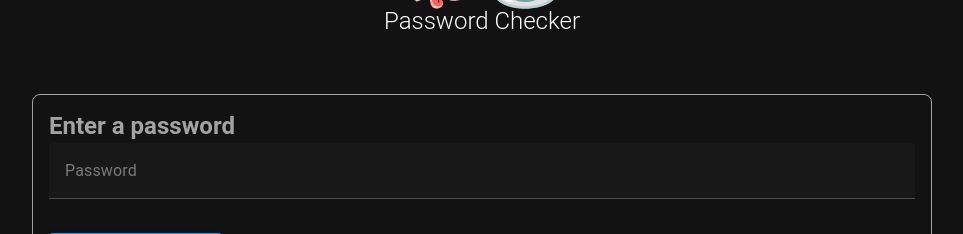
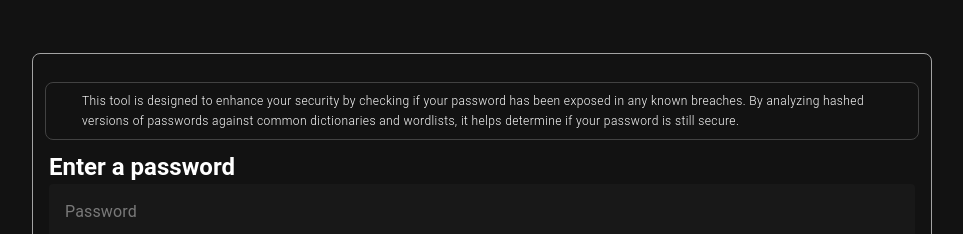
Before and after one commit to nilgaar/PassCheck, a Vue app in the folder frontend/: page / in a window 1280 px wide. Shown: the part 252-486 px from the top of the page, without its empty margins (158-1121 px from the left). Built offline with nearby package versions, Linux system fonts and the light colour scheme.

Commit message:
chore: Update password field label in HelloWorld.vue component

```diff
--- a/frontend/src/components/HelloWorld.vue
+++ b/frontend/src/components/HelloWorld.vue
@@ -11,6 +11,16 @@
       <v-row>
         <v-col cols="12">
           <v-card class="py-4" color="surface-variant" rounded="lg" variant="outlined">
+            <v-col cols="12">
+              <v-card class="py-2" color="surface-light" rounded="lg" variant="outlined">
+                <div class="px-4">
+                  <p class="text-caption">This tool is designed to enhance your security by checking if your password
+                    has been exposed in any known breaches. By analyzing hashed versions of passwords against common
+                    dictionaries and wordlists, it helps determine if your password is still secure.</p>
+                </div>
+              </v-card>
+            </v-col>
+
             <v-form @submit.prevent="hashPassword">
               <h2 class="text-h5 font-weight-bold px-4">Enter a password</h2>
               <v-text-field v-model="password" label="Password" outlined type="password" class="px-4" required />
@@ -62,29 +72,79 @@ async function hashPassword() {
     });
 }
 </script>
+<style scoped>
+/* Base text styling for white appearance */
+.text-caption,
+.text-h5,
+p,
+h1,
+h2 {
+  color: #FFFFFF;
+  /* White text color */
+  font-weight: 300;
+  /* Lighter font weight for readability */
+}
 
-
-<style scoped>
 /* Responsive text styling */
 .text-caption {
   padding: 0 20px;
-  /* Adds horizontal padding for better text alignment */
-  font-size: 1rem;
-  /* Default font size */
+  font-size: 1.2rem;
+  /* Increased default font size */
 }
 
-/* Media queries for responsiveness */
 @media (min-width: 600px) {
   .text-caption {
-    font-size: 1.1rem;
+    font-size: 1.3rem;
     /* Slightly larger font size for tablets and small desktops */
   }
 }
 
 @media (min-width: 960px) {
   .text-caption {
-    font-size: 1.25rem;
+    font-size: 1.5rem;
     /* Larger font size for larger screens */
   }
 }
+
+/* Adjustments for other text elements for consistency */
+.text-h5,
+h1,
+h2 {
+  font-size: 1.2rem;
+  /* Adjust base sizes for headings */
+}
+
+@media (min-width: 600px) {
+  .text-h5 {
+    font-size: 1.4rem;
+    /* Increase for medium screens */
+  }
+
+  h1 {
+    font-size: 2.5rem;
+    /* Larger for main title */
+  }
+
+  h2 {
+    font-size: 2rem;
+    /* Larger for secondary titles */
+  }
+}
+
+@media (min-width: 960px) {
+  .text-h5 {
+    font-size: 1.6rem;
+    /* Even larger for desktops */
+  }
+
+  h1 {
+    font-size: 3rem;
+    /* More prominent main title */
+  }
+
+  h2 {
+    font-size: 2.5rem;
+    /* More prominent secondary titles */
+  }
+}
 </style>
```
